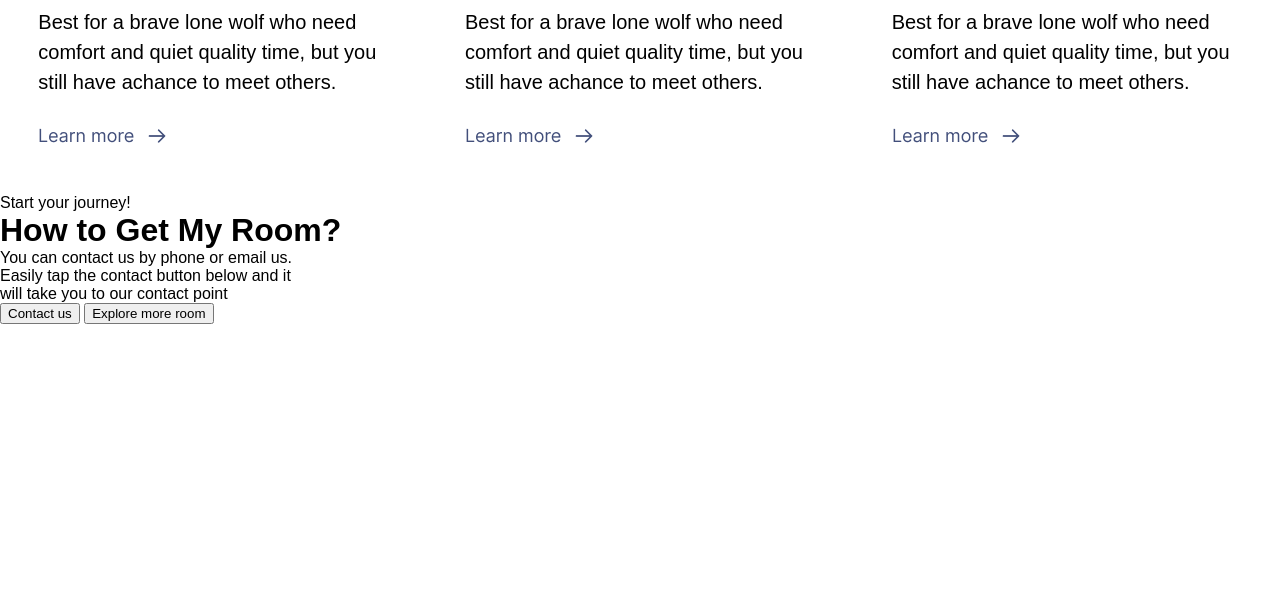
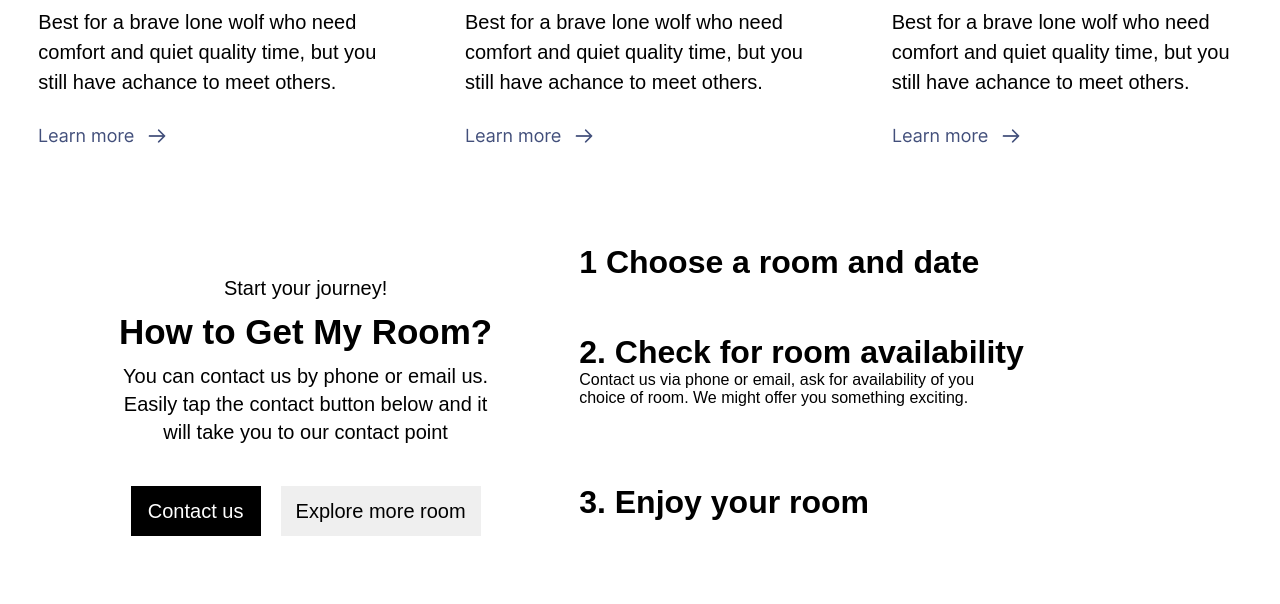
Before and after one commit to mehrobsheraliev3-web/Cootels, a plain HTML site: page index.html in a window 1280 px wide. Shown: the part 3046-3650 px from the top of the page. Before the commit the page ends 3370 px from the top, so only its background shows below. Drawn offline with Linux system fonts and the light colour scheme.

Commit message:
Sektion 5

```diff
--- a/index.html
+++ b/index.html
@@ -118,7 +118,7 @@ Learn More
 
 <div class="cel-8">
 <div class="chap">
-<p>Start your journey!</p>
+<p class="str">Start your journey!</p>
 <h1>How to Get My Room?</h1>
 <p>You can contact us by phone or email us.
     <br> Easily tap the contact button below and it
@@ -128,5 +128,19 @@ Learn More
 <button class="tg2">Explore more room</button>
 </div>
 </div>
+
+<div class="rost">
+<div class="d1">
+<h1> 1 Choose a room and date</h1>
+</div>
+<div class="d2">
+<h1> 2. Check for room availability</h1>
+<p>Contact us via phone or email, ask for availability of you
+    <br> choice of room. We might offer you something exciting.</p>
+</div>
+<div class="d1">
+<h1> 3. Enjoy your room</h1>
+</div>
+</div>
 </div>
 </body
--- a/style.css
+++ b/style.css
@@ -277,3 +277,65 @@ body
     line-height: 30px;
     margin-bottom: 25px;
 }
+.cel-8
+{
+    width: 95%;
+    height: 410px;
+    margin: auto;
+    display: flex;
+}
+.chap
+{
+    width: 45%;
+    height: 330px;
+    text-align: center;
+    padding-top: 80px;
+}
+.str{
+    font-size: 20px;
+    margin-bottom: 10px;
+}
+.chap p{
+    font-size: 20px;
+    line-height: 28px;
+}
+.chap h1{
+    font-size: 35px;
+    margin-bottom: 10px;
+}
+.tgma
+{
+    width: 350px;
+    height: 50px;
+    margin: auto;
+    display: flex;
+    justify-content: space-between;
+    margin-top: 40px;
+}
+.tg1{
+    width: 130px;
+    font-size: 20px;
+    color: white;
+    background-color: black;
+    border: none;
+}
+.tg2{
+    width: 200px;
+    font-size: 20px;
+    border: none;
+}
+.rost
+{
+    width: 50%;
+    height: 350px;
+}
+.d1{
+    margin-top: 50px;
+    width: 100%;
+    height: 40px;
+}
+.d2{
+    margin-top: 50px;
+    width: 100%;
+    height: 100px;
+}
```
